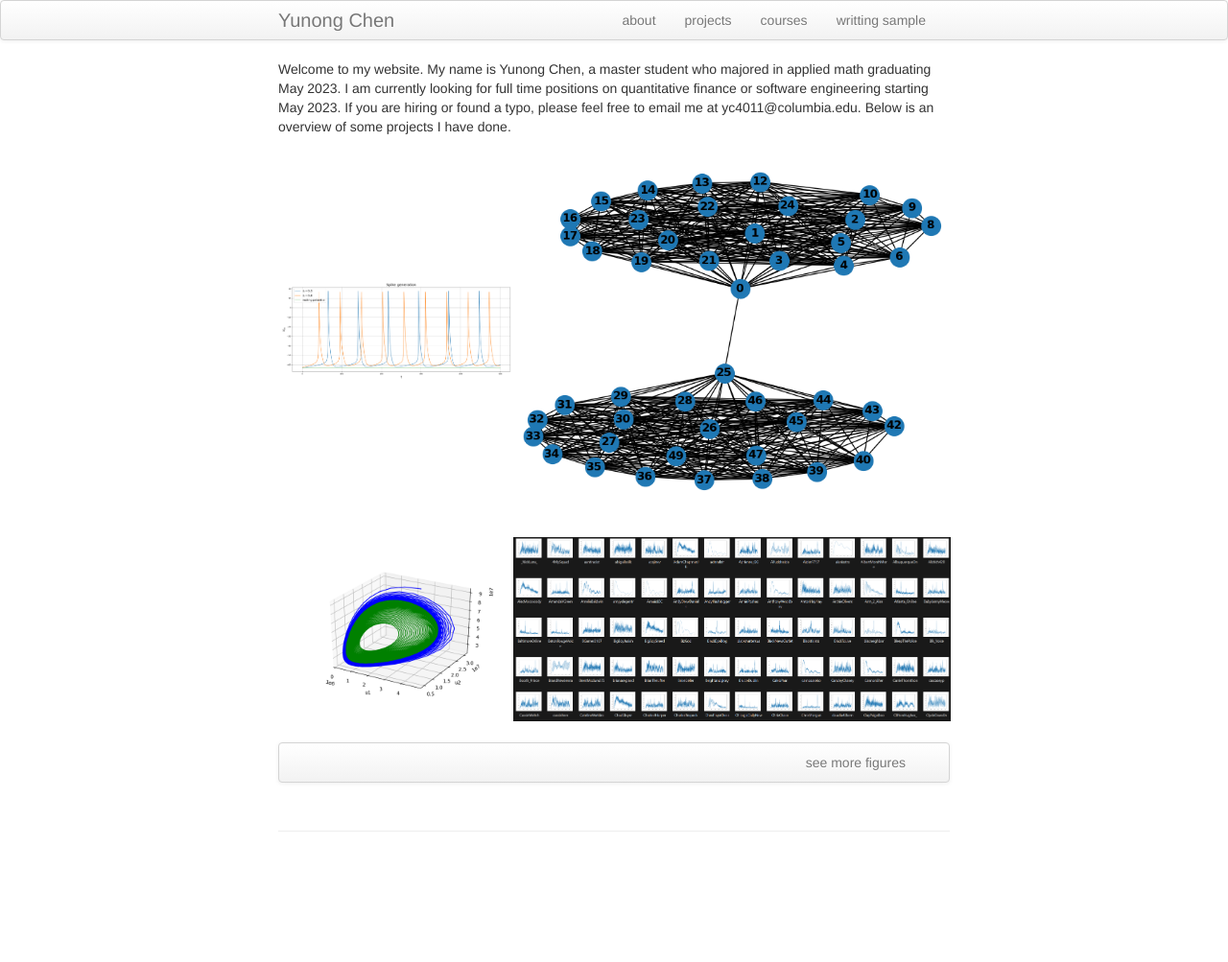
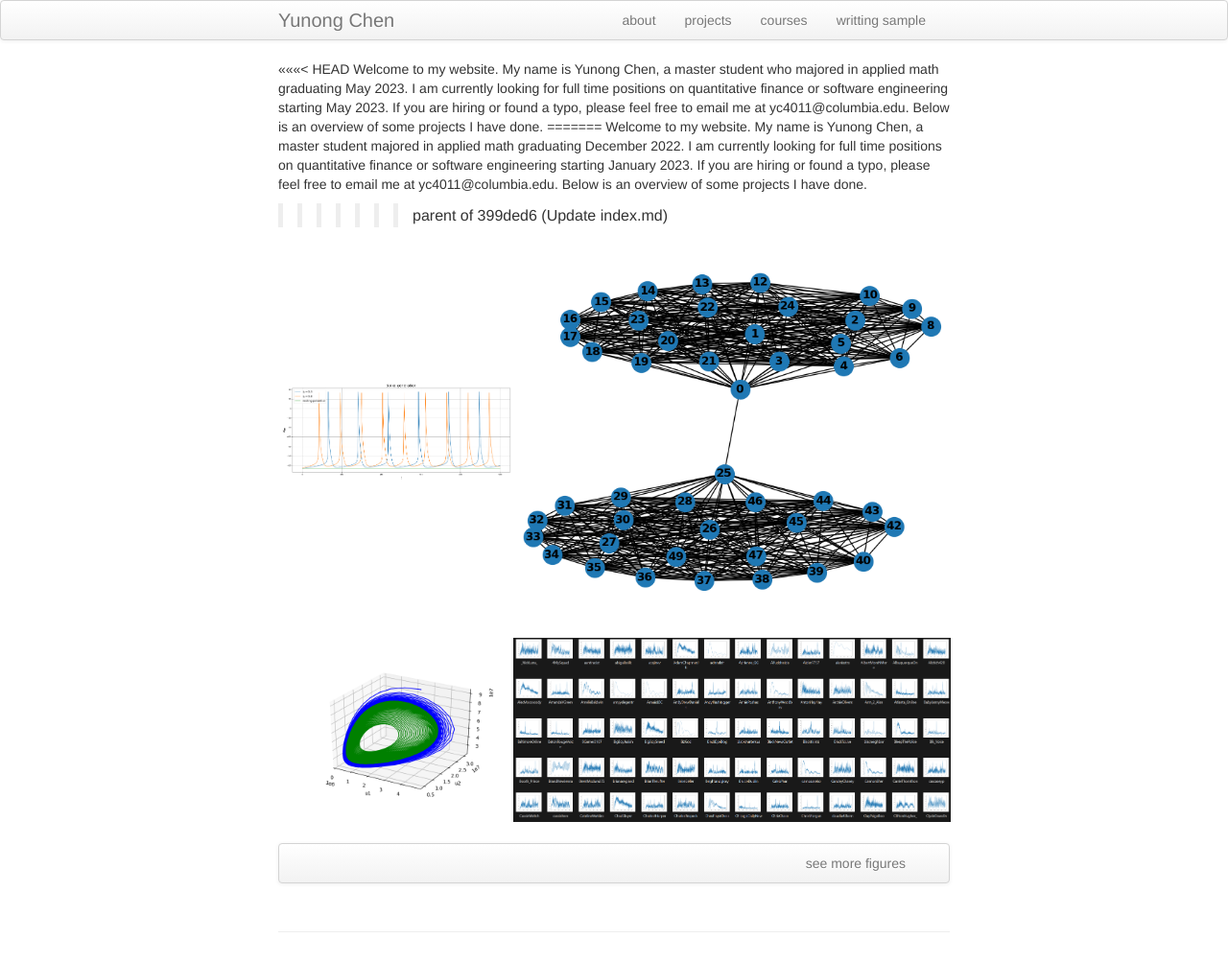
Before and after one commit to yunongch/yunongch.github.io, a Jekyll site: the page built from index.md, in a window 1280 px wide. Shown: the whole page at 96% size. Built offline with Jekyll 4.4.1, drawn with Linux system fonts in a browser that asks for light colours; before the commit the page ends 900 px from its top, so only the background shows below that.

Commit message:
Update index.md

```diff
--- a/index.md
+++ b/index.md
@@ -6,7 +6,11 @@ keywords: statistics, data analytics
 ---
 
 
+<<<<<<< HEAD
 Welcome to my website. My name is Yunong Chen, a master student who majored in applied math graduating May 2023. I am currently looking for full time positions on quantitative finance or software engineering starting May 2023. If you are hiring or found a typo, please feel free to email me at yc4011@columbia.edu. Below is an overview of some projects I have done.
+=======
+Welcome to my website. My name is Yunong Chen, a master student majored in applied math graduating December 2022. I am currently looking for full time positions on quantitative finance or software engineering starting January 2023. If you are hiring or found a typo, please feel free to email me at yc4011@columbia.edu. Below is an overview of some projects I have done.
+>>>>>>> parent of 399ded6 (Update index.md)
 <table class="wide">
 <tr>
   <td class="left">
```
